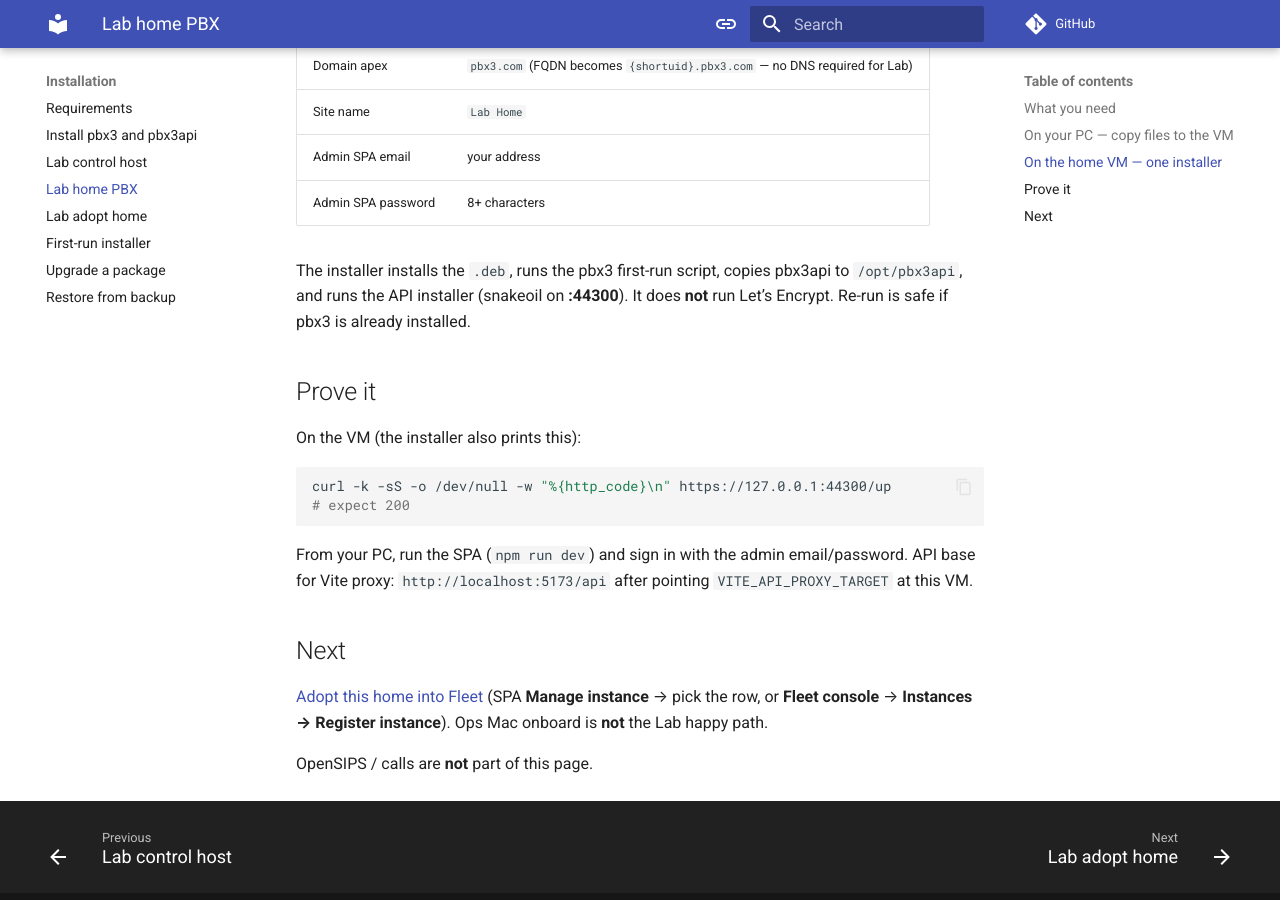
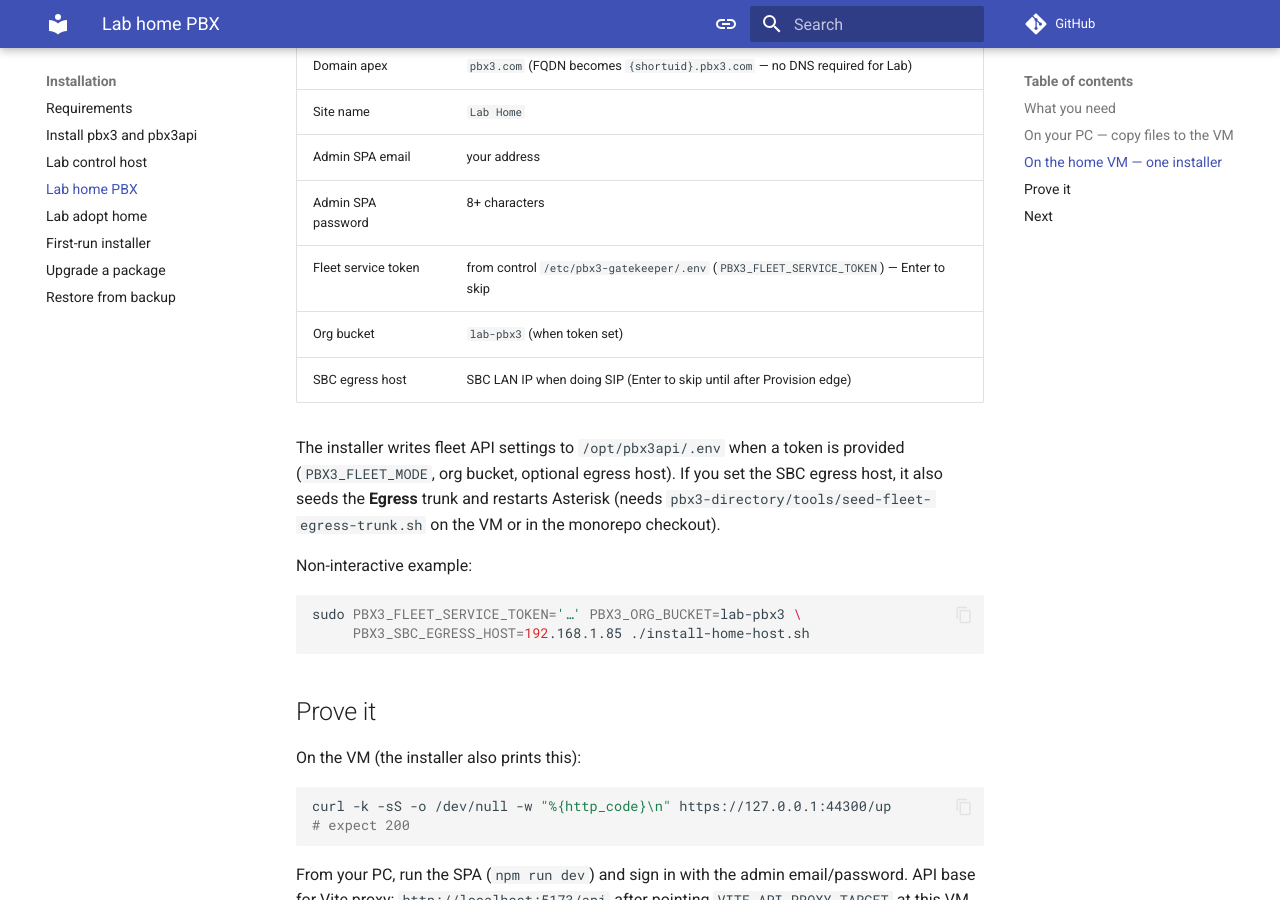
Before and after one commit to aelintra/pbx3-docs, an MkDocs documentation site: the page built from docs/installation/install-lab-home.md, in a window 1280 px wide and 900 px high, scrolled down 1331 px. Built offline with MkDocs 1.6.1 and Material for MkDocs 9.7.7, drawn with Linux system fonts in a browser that asks for light colours; comment, search, counter and statistics services are not loaded.

Commit message:
Document control SBC API URL and home fleet token / Egress host on the Lab install pages.
Co-authored-by: Cursor <cursoragent@cursor.com>

````diff
--- a/docs/installation/install-lab-home.md
+++ b/docs/installation/install-lab-home.md
@@ -46,8 +46,18 @@ Answer:
 | Site name | `Lab Home` |
 | Admin SPA email | your address |
 | Admin SPA password | 8+ characters |
+| Fleet service token | from control `/etc/pbx3-gatekeeper/.env` (`PBX3_FLEET_SERVICE_TOKEN`) — Enter to skip |
+| Org bucket | `lab-pbx3` (when token set) |
+| SBC egress host | SBC LAN IP when doing SIP (Enter to skip until after Provision edge) |
 
-The installer installs the `.deb`, runs the pbx3 first-run script, copies pbx3api to `/opt/pbx3api`, and runs the API installer (snakeoil on **:44300**). It does **not** run Let’s Encrypt. Re-run is safe if pbx3 is already installed.
+The installer writes fleet API settings to `/opt/pbx3api/.env` when a token is provided (`PBX3_FLEET_MODE`, org bucket, optional egress host). If you set the SBC egress host, it also seeds the **Egress** trunk and restarts Asterisk (needs `pbx3-directory/tools/seed-fleet-egress-trunk.sh` on the VM or in the monorepo checkout).
+
+Non-interactive example:
+
+```bash
+sudo PBX3_FLEET_SERVICE_TOKEN='…' PBX3_ORG_BUCKET=lab-pbx3 \
+     PBX3_SBC_EGRESS_HOST=192.168.1.85 ./install-home-host.sh
+```
 
 ## Prove it
 
````
Also changed, not shown: docs/installation/install-lab-control.md (+2 -1 lines).
